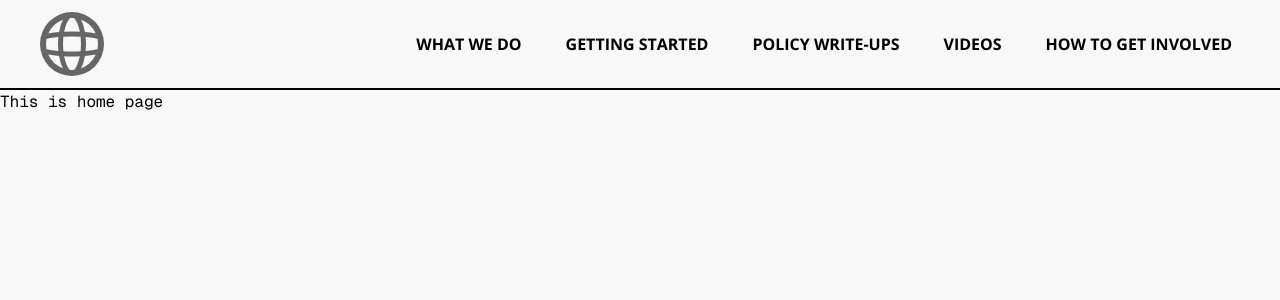
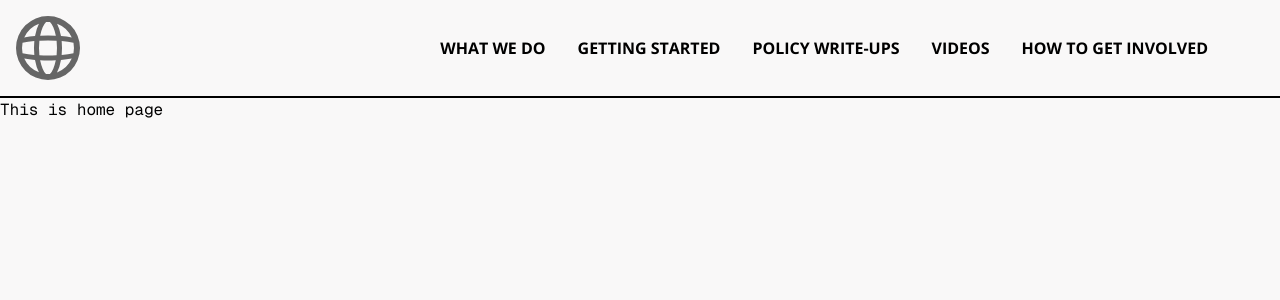
Before and after one commit to vtruo009/media-communication, a Next.js app: page / in a window 1280 px wide. Shown: the top 300 px of the page. Built offline with nearby package versions, Linux system fonts and the light colour scheme.

Commit message:
navbar & landing page

```diff
--- a/app/globals.css
+++ b/app/globals.css
@@ -22,3 +22,13 @@
 	height: auto;
 	flex-shrink: 0;
 }
+
+.mobile-nav {
+	position: absolute;
+	top: 0;
+	left: 0;
+	width: 100%;
+	min-height: 100vh;
+	background-color: var(--color-sea-salt);
+	padding: 8rem 0;
+}
--- a/components/Header.tsx
+++ b/components/Header.tsx
@@ -1,7 +1,14 @@
+'use client';
+
 import Image from 'next/image';
 import Link from 'next/link';
+import { Button } from './ui/button';
+import { Menu, X } from 'lucide-react';
+import { useState } from 'react';
 
 const Header = () => {
+	const [isOpen, setIsOpen] = useState(false);
+
 	const tabs = [
 		{ title: 'What We Do', url: '/what-we-do' },
 		{ title: 'Getting Started', url: '/getting-started' },
@@ -11,26 +18,37 @@ const Header = () => {
 	];
 
 	return (
-		<header className='sticky top-0 left-0 z-50 w-full bg-sea-salt border-b-2 py-3'>
-			<div className='flex items-center justify-between px-5 lg:px-7 xl:px-10 max-lg:py-4'>
-				<Link className='w-[12rem] lg:mr-8' href='/'>
+		<header className='sticky top-0 left-0 z-50 p-4 border-b-2 bg-sea-salt'>
+			<div className='flex flex-row items-center justify-between'>
+				<Link className='z-2' href='/'>
 					<Image src='/globe.svg' alt='brand' width={64} height={64} />
 				</Link>
-				<nav className='top-0-[5rem] left-0 right-0 bottom-0 gap-7 lg:flex lg:bg-transparent'>
+
+				<div className={`${isOpen ? 'mobile-nav' : 'max-lg:hidden'} block`}>
+					<nav>
+						<ul className='px-12 lg:flex lg:flex-row lg:gap-x-4'>
 							{tabs.map((tab, key) => (
-						<div
-							key={key}
-							className='relative z-2 flex flex-col items-center justify-center m-auto lg:flex-row'
-						>
+								<li key={key} className='flex flex-col gap-y-8'>
 									<Link
 										href={tab.url}
+										onClick={() => setIsOpen(false)}
 										className='relative font-open-sans font-bold uppercase p-2 text-black hover:text-blue-600 max-lg:text-2xl'
 									>
 										{tab.title}
 									</Link>
+								</li>
+							))}
+						</ul>
+					</nav>
 				</div>
-					))}
-				</nav>
+
+				<Button
+					variant='ghost'
+					className='size-12 z-2 lg:hidden'
+					onClick={() => setIsOpen((prev) => !prev)}
+				>
+					{isOpen ? <X className='size-8' /> : <Menu className='size-8' />}
+				</Button>
 			</div>
 		</header>
 	);
```
Lines whose indentation alone changed are shown as unchanged.
